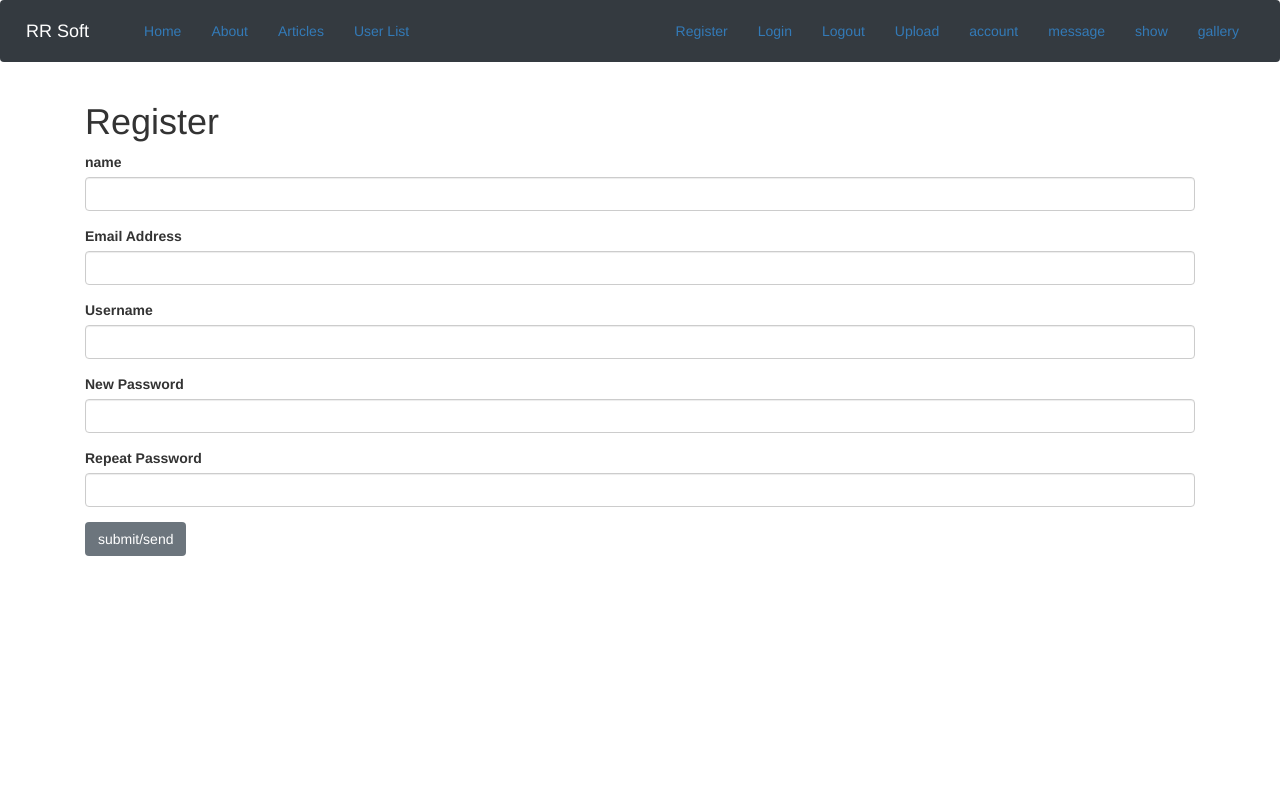
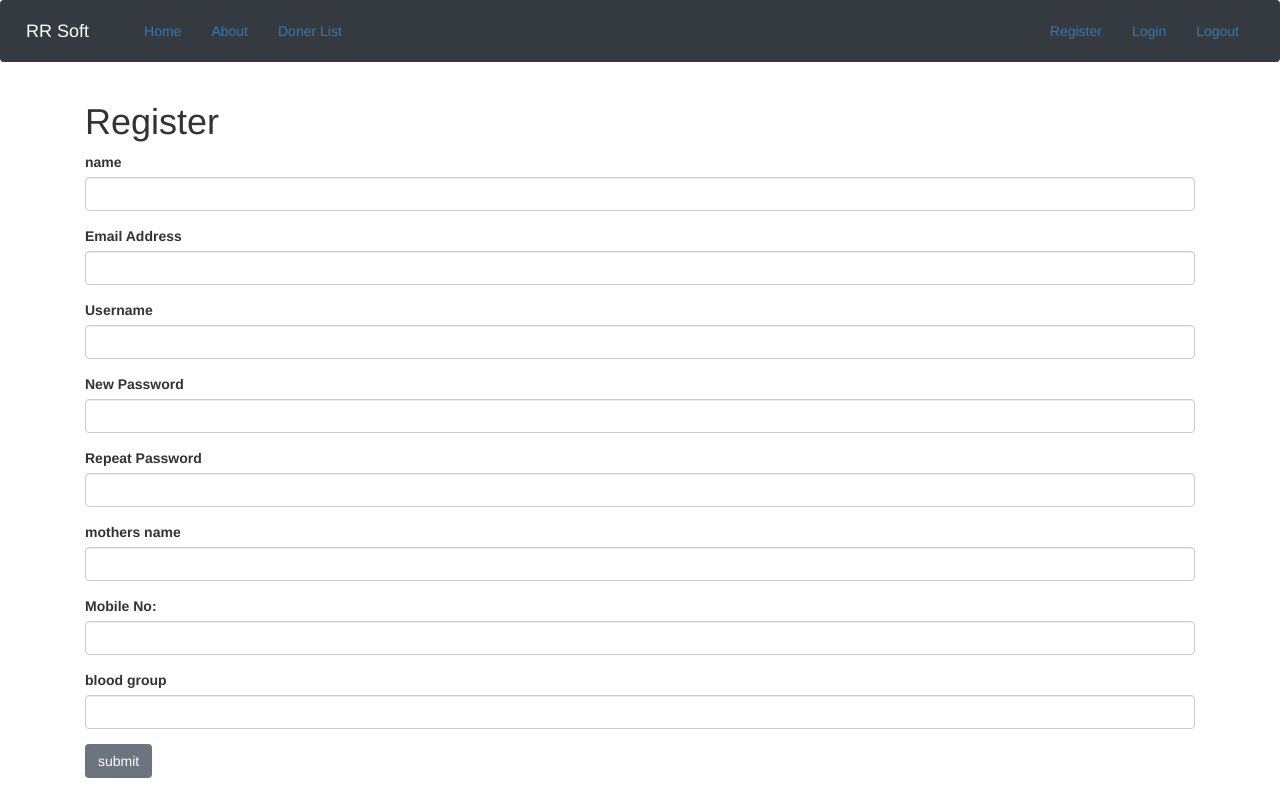
Before and after one commit to baizeedrony/Blood-Donation, a Flask app: page /register in a window 1280 px wide. Run offline with Flask 2, Linux system fonts and the light colour scheme; some libraries are stand-ins or nearby versions.

Commit message:
Blood donation updated

```diff
--- a/app.py
+++ b/app.py
@@ -5,7 +5,7 @@ import app as app
 from flask import Flask, render_template, flash, request,redirect,url_for,session,logging
 # from data import Articles
 # Articles=Articles()
-from wtforms import Form, StringField, TextAreaField, validators, PasswordField, BooleanField
+from wtforms import Form, StringField, TextAreaField, validators, PasswordField, BooleanField, DateField
 from passlib.hash import sha256_crypt
 from functools import wraps
 from flask_mail import Mail, Message
@@ -43,6 +43,9 @@ class RegistrationForm(Form):
 
     name = StringField('name', [validators.Length(min=4, max=25)])
     username = StringField('Username', [validators.Length(min=4, max=25)])
+    mothersname = StringField('mothers name', [validators.Length(min=4, max=25)])
+    phone = StringField('Mobile No:')
+    bloodgroup = StringField('blood group')
     email = StringField('Email Address', [validators.Length(min=6, max=35)])
     password = PasswordField('New Password', [
         validators.DataRequired(),
@@ -71,10 +74,10 @@ def articles():
     articles = cur.fetchall()
     # data = cur.fetchone()
     if result.rowcount > 0:
-        return render_template('articles.html',articles=articles )
+        return render_template('articles.html', articles=articles)
     else:
         msg = ('no articles')
-        return render_template('articles.html', msg = msg)
+        return render_template('articles.html', msg=msg)
     # return render_template("articles.html", articles = Articles)
 
 
@@ -86,27 +89,31 @@ def article(id):
         cur.execute("select * from articles where id='{}'".format(id))
         article = cur.fetchone()
 
-        return render_template('article.html',article=article)
+        return render_template('article.html', article=article)
 
 
 # User Register
-@app.route('/register', methods=['GET','POST'])
+@app.route('/register', methods=['GET', 'POST'])
 def register():
     print(request.form)
     form_response = RegistrationForm(request.form)
     if request.method == 'POST' and form_response.validate():
         name = form_response.name.data
         username = form_response.username.data
+        mothersname = form_response.mothersname.data
+        phone = form_response.phone.data
         email = form_response.email.data
+        bloodgroup = form_response.bloodgroup.data
         password = sha256_crypt.encrypt(str(form_response.password.data))
         cur = con.cursor()
         # https://learncodeshare.net/2015/06/26/insert-crud-using-cx_oracle/ inserting documentations
-        cur.execute("INSERT INTO users (name, username, email, password) VALUES (\'{}\',\'{}\', \'{}\', \'{}\')".
-            format(name, username, email, password))
+        cur.execute("INSERT INTO users (name, username, mothersname, phone, email, bloodgroup, password)"
+                    " VALUES (\'{}\',\'{}\', \'{}\', \'{}\', \'{}\', \'{}\', \'{}\')".
+                    format(name, username, mothersname, phone, email, bloodgroup, password))
         con.commit()
 
         # return "<h1>You are now registered</h1>"
-        flash("you are now registered","success")
+        flash("you are now registered", "success")
         return redirect(url_for("login"))
 
         # return render_template('register.html')
@@ -114,7 +121,7 @@ def register():
 
 
 # user login
-@app.route('/login', methods = ['GET','POST'])
+@app.route('/login', methods=['GET', 'POST'])
 def login():
     if request.method == "POST":
         # get forms field
@@ -133,7 +140,8 @@ def login():
                 session['logged_in'] = True
                 session['username'] = username
                 flash('you are logged in,success')
-                return redirect(url_for('dashboard')) #if user logged in then it will go to another page dashboard
+                return redirect(url_for('dashboard'))
+                # if user logged in then it will go to another page dashboard
                 app.logger.info('password matched')
                 return "<h1>password matched</h1>"
             else:
@@ -177,10 +185,10 @@ def dashboard():
 
     # data = cur.fetchone()
     if result.rowcount > 0:
-        return render_template('dashboard.html',articles=articles )
+        return render_template('dashboard.html', articles=articles)
     else:
         msg = ('no articles found')
-        return render_template('dashboard.html', msg = msg)
+        return render_template('dashboard.html', msg=msg)
 
 
 class ArticleForm(Form):
@@ -283,11 +291,11 @@ def user_list():
 
 
 # image uploading
-@app.route('/upload', methods =['POST','GET'])
+@app.route('/upload', methods=['POST', 'GET'])
 def upload():
     if request.method == 'GET':
         return render_template('upload.html')#
-    if request.method== 'POST':
+    if request.method == 'POST':
         target = os.path.join(APP_ROOT, 'images')
         if not os.path.isdir(target):
             os.mkdir(target)
@@ -298,8 +306,8 @@ def upload():
         upload_file.save(os.path.join(target, upload_file.filename))
         flash('file uploaded successfully')
 
-        return render_template('upload.html')
-        #return render_template('complete.html', image_name=filename)
+        return render_template('register.html')
+        # return render_template('complete.html', image_name=filename)
 
     '''
     for file in request.files.getlist('file'):
--- a/templates/includes/_navbar.html
+++ b/templates/includes/_navbar.html
@@ -24,19 +24,19 @@
           <ul class="nav navbar-nav">
               <li><a href="/">Home</a></li>
               <li><a href="/about">About</a></li>
-            <li><a href="/articles">Articles</a></li>
-              <li><a href="/user_list">User List</a></li>
+             <!-- <li><a href="/articles">Articles</a></li>-->
+              <li><a href="/user_list">Doner List</a></li>
 
           </ul>
            <ul class="nav navbar-nav navbar-right">
                      <li><a href="/register">Register</a></li>
                      <li><a href="/login">Login</a></li>
                      <li><a href="/logout">Logout</a></li>
-                     <li><a href="/upload">Upload</a></li>
-                     <li><a href="/account">account</a></li>
-                    <li><a href="/message">message</a> </li>
-                    <li><a href="/show">show</a> </li>
-                    <li><a href="/gallery">gallery</a> </li>
+                     <!--<li><a href="/upload">Upload</a></li>-->
+                     <!--<li><a href="/account">account</a></li>
+                    <li><a href="/message">message</a> </li>-->
+                    <!--<li><a href="/show">show</a> </li>-->
+                   <!-- <li><a href="/gallery">gallery</a> </li> -->
           </ul>
         </div><!--/.nav-collapse -->
       </div>
--- a/templates/register.html
+++ b/templates/register.html
@@ -25,11 +25,23 @@
         {{render_field(form.confirm, class_="form-control")}}
     </div>
 
+    <div class="form-group">
+        {{render_field(form.mothersname, class_="form-control")}}
+    </div>
+
+    <div class="form-group">
+        {{render_field(form.phone, class_="form-control")}}
+    </div>
+
+    <div class="form-group">
+        {{ render_field(form.bloodgroup, class_="form-control")}}
+    </div>
+
         <!--<div class="form-group">
         <input type="file" name="file" accept="image/*">
     </div>-->
 
 
-    <p><input type="submit"class="btn btn-secondary" value="submit/send"> </p>
+    <p><input type="submit"class="btn btn-secondary" value="submit"> </p>
 </form>
 {% endblock %}
```
Also changed, not shown: templates/user_list.html (+9 -8 lines), images/WIN_20180429_20_59_20_Pro.jpg (added), images/WIN_20180429_21_00_45_Pro.jpg (added), images/WIN_20180429_21_01_32_Pro.jpg (added).
